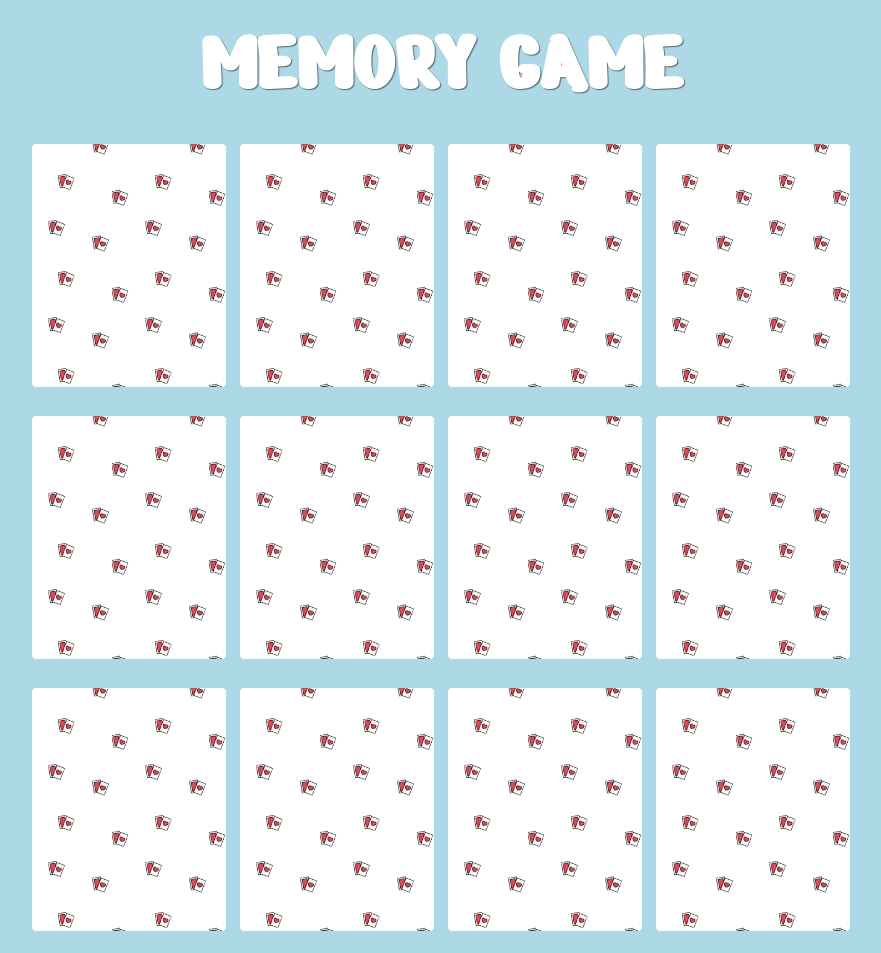
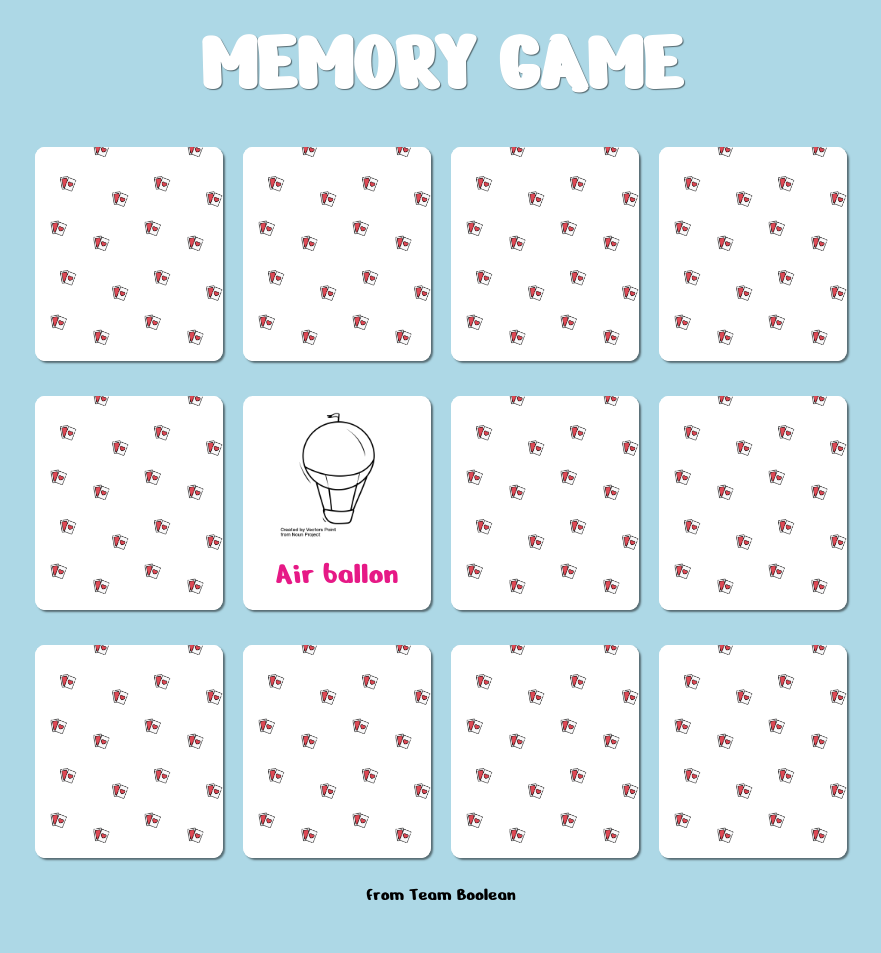
Before and after one commit to gabrisca/html-css-memory, a plain HTML site: page index.html in a window 1280 px wide. Shown: the whole page, without its empty margins (199-1080 px from the left). After the commit the page ends 916 px from the top, so only its background shows below. Drawn offline with Linux system fonts and the light colour scheme.

Commit message:
formattazione finale prettier

```diff
--- a/assets/css/style.css
+++ b/assets/css/style.css
@@ -1,33 +1,29 @@
 /* GENERAL */
-
-*{
+* {
   box-sizing: border-box;
   margin: 0;
   padding: 0;
 }
 
-body{
-  font-family: 'Nerko One', cursive;
-  background-color: #ADD8E6;
+body {
+  font-family: "Nerko One", cursive;
+  background-color: #add8e6;
 }
 
-.clearfix{
-  content: '';
+.clearfix {
+  content: "";
   display: table;
   clear: both;
 }
 
-.container{
+.container {
   width: 65%;
   margin: 10px auto;
-  /* background-color: blue; */
 }
-
 /* /GENERAL */
 
 /* HEADER */
-
-header h1{
+header h1 {
   text-align: center;
   text-transform: uppercase;
   font-size: 5.5em;
@@ -35,67 +31,67 @@ header h1{
   text-shadow: 1px 1px 1px rgba(0, 0, 0, 0.5);
   margin-bottom: 20px;
 }
-
 /* /HEADER */
 
 /* MAIN */
-
-.table{
+.table {
   width: 100%;
-  /* height: 500px;
-  background-color: rgba(0, 0, 0, 0.5); */
 }
 
-.row{
+.row {
   width: 100%;
-  /* background-color: seagreen; */
   margin-bottom: 15px;
 }
 
-.row .card{
-  width: calc(100% / 4 - 14px);
-  margin: 7px;
+.row .card {
+  width: calc(100% / 4 - 20px);
+  margin: 10px;
   background-color: white;
   float: left;
-  border-radius: 2%;
+  border-radius: 5%;
   padding: 2%;
   text-align: center;
   font-size: 2em;
   position: relative;
   cursor: pointer;
+  overflow: hidden;
+  box-shadow: 2px 2px 2px rgba(0, 0, 0, 0.5);
 }
 
-.card img{
-  width: 100%;
+.card img {
+  width: 85%;
 }
 
-.card:hover{
+.card:hover {
   display: initial;
 }
 
-.layover{
+.layover {
   width: 100%;
   height: 100%;
   position: absolute;
   top: 0;
   left: 0;
   background-image: url(../img/pattern.png);
-  background-size:contain;
-  border-radius: 2%;
+  background-size: contain;
 }
 
-.card:hover .layover{
+.card:hover .layover {
   display: none;
 }
 
-.card .card-text{
-  color: #E61986;
+.card .card-text {
+  color: #e61986;
 }
 
-.card:hover .card-text{
-  color: #E67919;
+.card:hover .card-text {
+  color: #e67919;
 }
+/* MAIN */
 
-
-
-/* MAIN */
+/* FOOTER */
+footer p {
+  text-align: center;
+  font-size: 19px;
+}
+/* /FOOTER */
--- a/index.html
+++ b/index.html
@@ -1,18 +1,19 @@
 <!DOCTYPE html>
 <html lang="en">
   <head>
-  <meta charset="UTF-8">
-  <meta http-equiv="X-UA-Compatible" content="IE=edge">
-  <meta name="viewport" content="width=device-width, initial-scale=1.0">
-  <link rel="preconnect" href="https://fonts.gstatic.com" crossorigin>
-  <link href="https://fonts.googleapis.com/css2?family=Nerko+One&display=swap" rel="stylesheet">
-  <link rel="stylesheet" href="assets/css/style.css">
+    <meta charset="UTF-8" />
+    <meta http-equiv="X-UA-Compatible" content="IE=edge" />
+    <meta name="viewport" content="width=device-width, initial-scale=1.0" />
+    <link rel="preconnect" href="https://fonts.gstatic.com" crossorigin />
+    <link
+      href="https://fonts.googleapis.com/css2?family=Nerko+One&display=swap"
+      rel="stylesheet"
+    />
+    <link rel="stylesheet" href="assets/css/style.css" />
     <title>Memory</title>
   </head>
   <body>
-
     <div class="container">
-
       <header>
         <h1>memory game</h1>
       </header>
@@ -21,26 +22,34 @@
         <div class="table">
           <div class="row clearfix">
             <div class="card">
-            <img src="assets/img/noun_Bicycle_3134821.png" alt="bycicle">
+              <img src="assets/img/noun_Bicycle_3134821.png" alt="bycicle" />
               <div class="card-text">Bycicle</div>
               <div class="layover"></div>
             </div>
 
-
             <div class="card">
-            <img src="assets/img/noun_Cruise_Ship_3134824.png" alt="cruise ship">
+              <img
+                src="assets/img/noun_Cruise_Ship_3134824.png"
+                alt="cruise ship"
+              />
               <div class="card-text">Cruise ship</div>
               <div class="layover"></div>
             </div>
 
             <div class="card">
-            <img src="assets/img/noun_Submarine_3134738.png" alt="submarine">
+              <img
+                src="assets/img/noun_Submarine_3134738.png"
+                alt="submarine"
+              />
               <div class="card-text">Submarine</div>
               <div class="layover"></div>
             </div>
 
             <div class="card">
-            <img src="assets/img/noun_air_balloon_3134741.png" alt="air baloon">
+              <img
+                src="assets/img/noun_air_balloon_3134741.png"
+                alt="air baloon"
+              />
               <div class="card-text">Air baloon</div>
               <div class="layover"></div>
             </div>
@@ -48,64 +57,70 @@
 
           <div class="row clearfix">
             <div class="card">
-            <img src="assets/img/noun_Bicycle_3134821.png" alt="bycicle">
-            <div class="card-text">Bycicle</div>
-            <div class="layover"></div>
-          </div>
-
-
-          <div class="card">
-            <img src="assets/img/noun_Cruise_Ship_3134824.png" alt="cruise ship">
-            <div class="card-text">Cruise ship</div>
-            <div class="layover"></div>
-          </div>
-
-          <div class="card">
-            <img src="assets/img/noun_Submarine_3134738.png" alt="submarine">
+              <img
+                src="assets/img/noun_Submarine_3134738.png"
+                alt="submarine"
+              />
               <div class="card-text">Submarine</div>
               <div class="layover"></div>
             </div>
 
             <div class="card">
-            <img src="assets/img/noun_air_balloon_3134741.png" alt="air baloon">
-            <div class="card-text">Air baloon</div>
+              <img
+                src="assets/img/noun_air_balloon_3134741.png"
+                alt="air balloon"
+              />
+              <div class="card-text">Air ballon</div>
+              <!-- <div class="layover"></div> -->
+            </div>
+
+            <div class="card">
+              <img src="assets/img/noun_Tram_3134750.png" alt="tram" />
+              <div class="card-text">Tram</div>
+              <div class="layover"></div>
+            </div>
+
+            <div class="card">
+              <img src="assets/img/noun_Bicycle_3134821.png" alt="bycicle" />
+              <div class="card-text">Bycicle</div>
               <div class="layover"></div>
             </div>
           </div>
 
           <div class="row clearfix">
             <div class="card">
-            <img src="assets/img/noun_Bicycle_3134821.png" alt="bycicle">
-            <div class="card-text">Bycicle</div>
+              <img src="assets/img/noun_Tractor_3134797.png" alt="Tractor" />
+              <div class="card-text">Tractor</div>
               <div class="layover"></div>
             </div>
 
-
             <div class="card">
-            <img src="assets/img/noun_Cruise_Ship_3134824.png" alt="cruise ship">
+              <img
+                src="assets/img/noun_Cruise_Ship_3134824.png"
+                alt="cruise ship"
+              />
               <div class="card-text">Cruise ship</div>
               <div class="layover"></div>
             </div>
 
             <div class="card">
-            <img src="assets/img/noun_Submarine_3134738.png" alt="submarine">
-            <div class="card-text">Submarine</div>
+              <img src="assets/img/noun_Tram_3134750.png" alt="tram" />
+              <div class="card-text">Tram</div>
               <div class="layover"></div>
             </div>
 
             <div class="card">
-            <img src="assets/img/noun_air_balloon_3134741.png" alt="air baloon">
-            <div class="card-text">Air baloon</div>
+              <img src="assets/img/noun_Tractor_3134797.png" alt="tractor" />
+              <div class="card-text">Tractor</div>
               <div class="layover"></div>
             </div>
           </div>
-
         </div>
       </main>
 
-    <footer></footer>
-
+      <footer>
+        <p>from Team Boolean</p>
+      </footer>
     </div>
-
   </body>
 </html>
```
Lines whose indentation alone changed are shown as unchanged.
